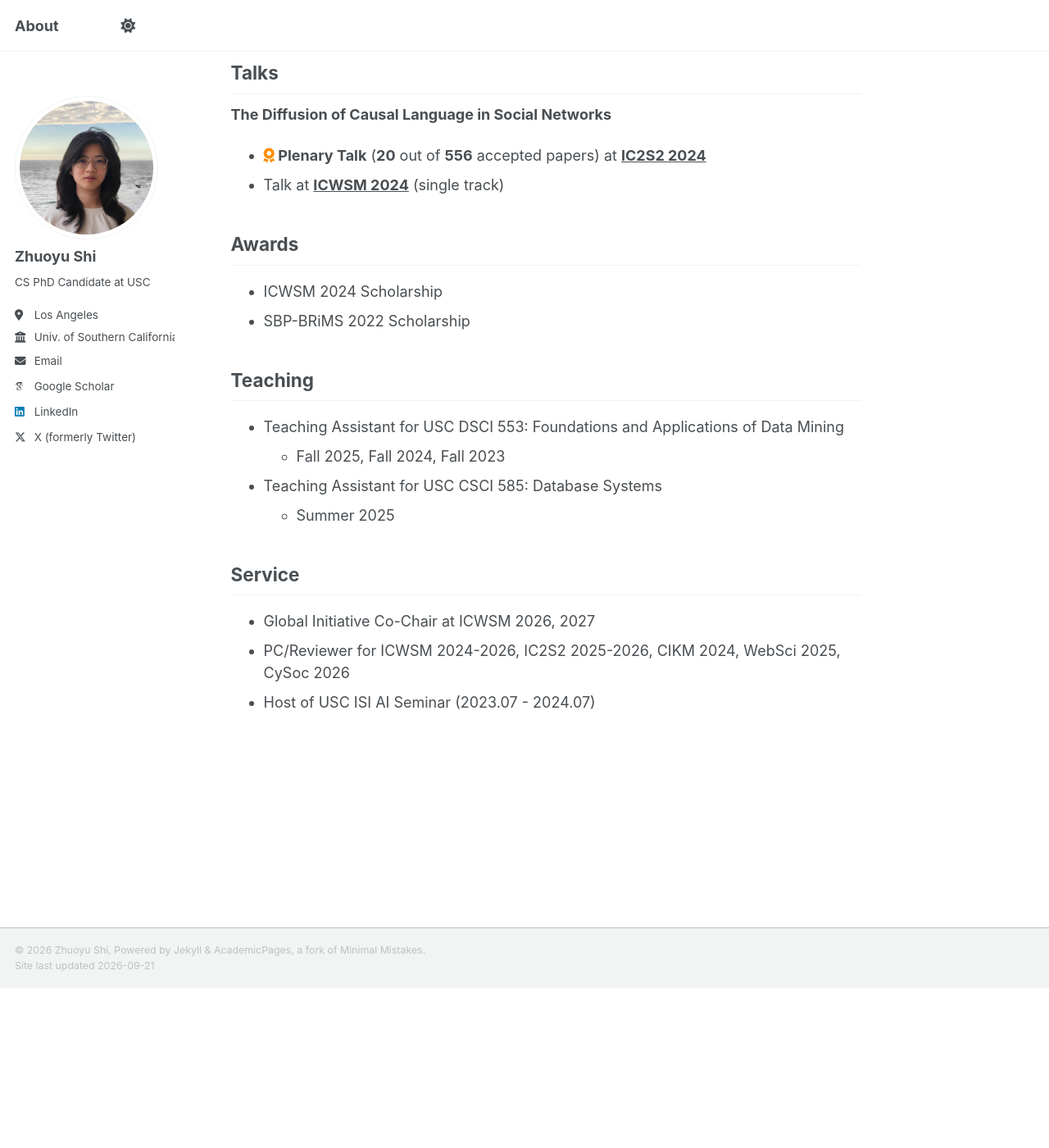
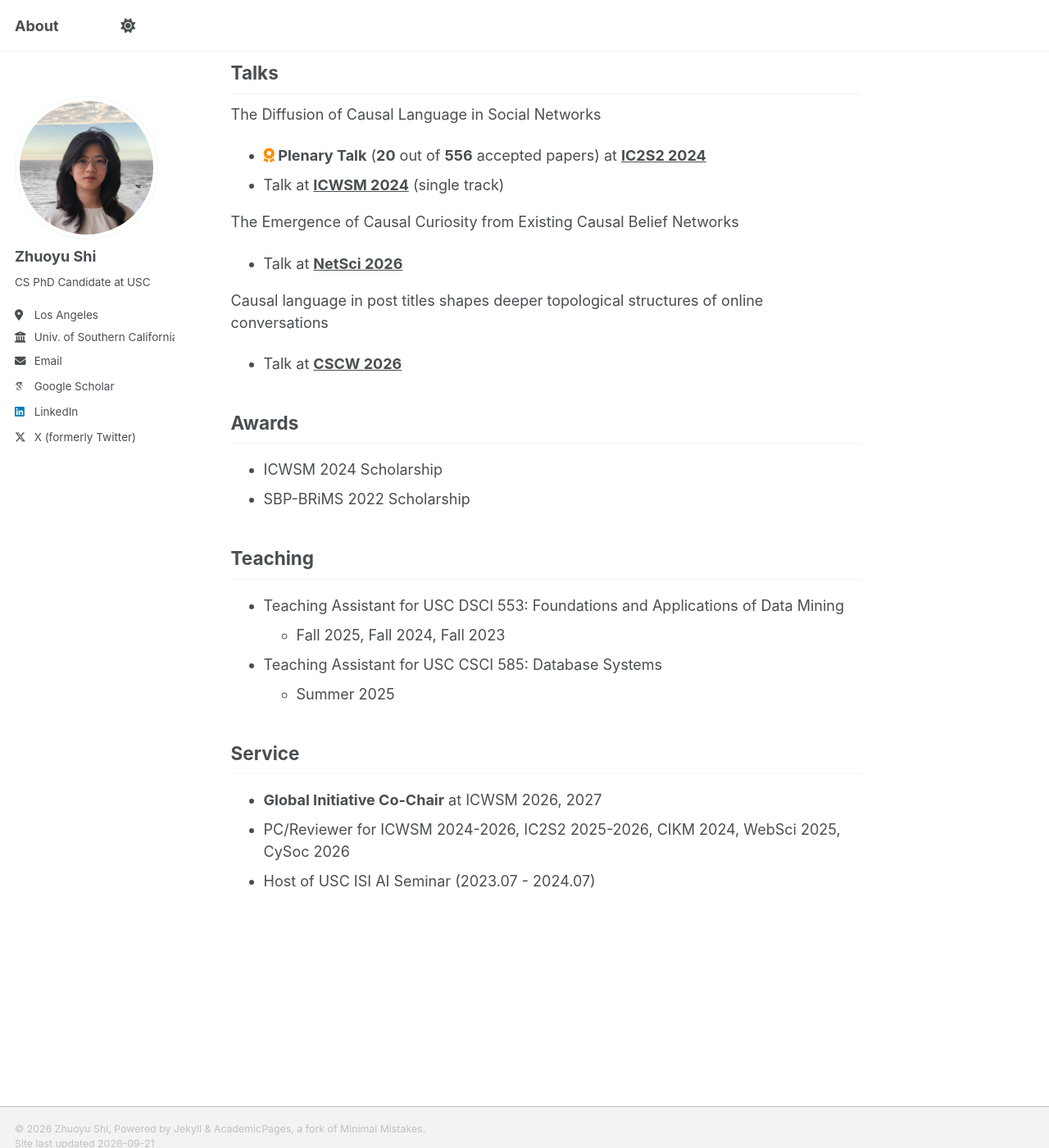
Before and after one commit to ZhuoyuShiii/zhuoyushiii.github.io, a Jekyll site: the page built from _pages/about.md, in a window 1280 px wide and 1400 px high, scrolled down 438 px. Shown: the whole window at 82% size. Built offline with Jekyll 4.4.1, drawn with Linux system fonts in a browser that asks for light colours; some web fonts are replaced; a script that is not in the unit is left out; before the commit the page ends 1643 px from its top, so only the background shows below that.

Commit message:
Update about.md

```diff
--- a/_pages/about.md
+++ b/_pages/about.md
@@ -14,17 +14,23 @@ I am a PhD candidate in Computer Science at University of Southern California, w
 
 * (**ICWSM 2024**) <a style="color:inherit" href="https://ojs.aaai.org/index.php/ICWSM/article/view/31399">**The Diffusion of Causal Language in Social Networks.**</a>
 _**Zhuoyu Shi**, Fred Morstatter_
-* (**CSCW 2026**) **Causal Language in Post Titles Shapes Deeper Topological Structures of Online Conversations.**
+* (**CSCW 2026**) <a style="color:inherit" href="https://arxiv.org/pdf/2608.22146">**Causal Language in Post Titles Shapes Deeper Topological Structures of Online Conversations.**</a>
 _**Zhuoyu Shi**, Fred Morstatter_
 
 <!-- <i class="fa-regular fa-bookmark"></i> The 18th International AAAI Conference on Web and Social Media -->
 
 ## Talks
-**The Diffusion of Causal Language in Social Networks**
+The Diffusion of Causal Language in Social Networks
 - **<i style="color:#FF8C00" class="fa-solid fa-award"></i> Plenary Talk** (**20** out of **556** accepted papers) at **<a style="color:inherit" href="https://ic2s2-2024.org">IC2S2 2024</a>**
 <!-- <span style="float:right;">2024.07, Philadelphia, USA</span> -->
 - Talk at **<a style="color:inherit" href="https://www.icwsm.org/2024/index.html/">ICWSM 2024</a>** (single track)
 <!-- <span style="float:right;">2024.06, Buffalo, USA</span> -->
+
+The Emergence of Causal Curiosity from Existing Causal Belief Networks
+- Talk at **<a style="color:inherit" href="https://www.netsci2026.com">NetSci 2026 </a>**
+
+Causal language in post titles shapes deeper topological structures of online conversations
+- Talk at **<a style="color:inherit" href="https://cscw.acm.org/2026/">CSCW 2026 </a>**
 
 
 ## Awards
@@ -41,6 +47,6 @@ _**Zhuoyu Shi**, Fred Morstatter_
 
 
 ## Service
-* Global Initiative Co-Chair at ICWSM 2026, 2027
+* **Global Initiative Co-Chair** at ICWSM 2026, 2027
 * PC/Reviewer for ICWSM 2024-2026, IC2S2 2025-2026, CIKM 2024, WebSci 2025, CySoc 2026
 * Host of USC ISI AI Seminar (2023.07 - 2024.07)
```
